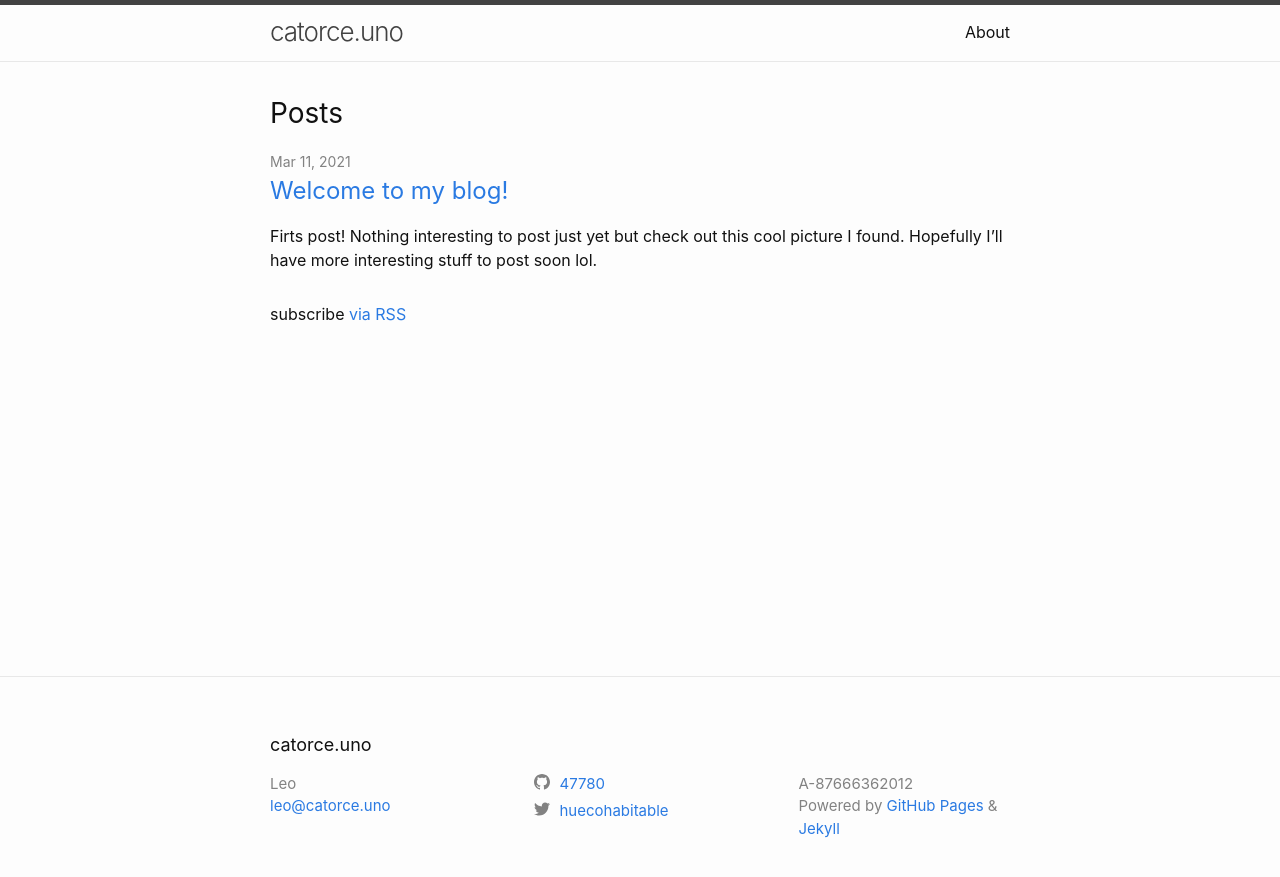
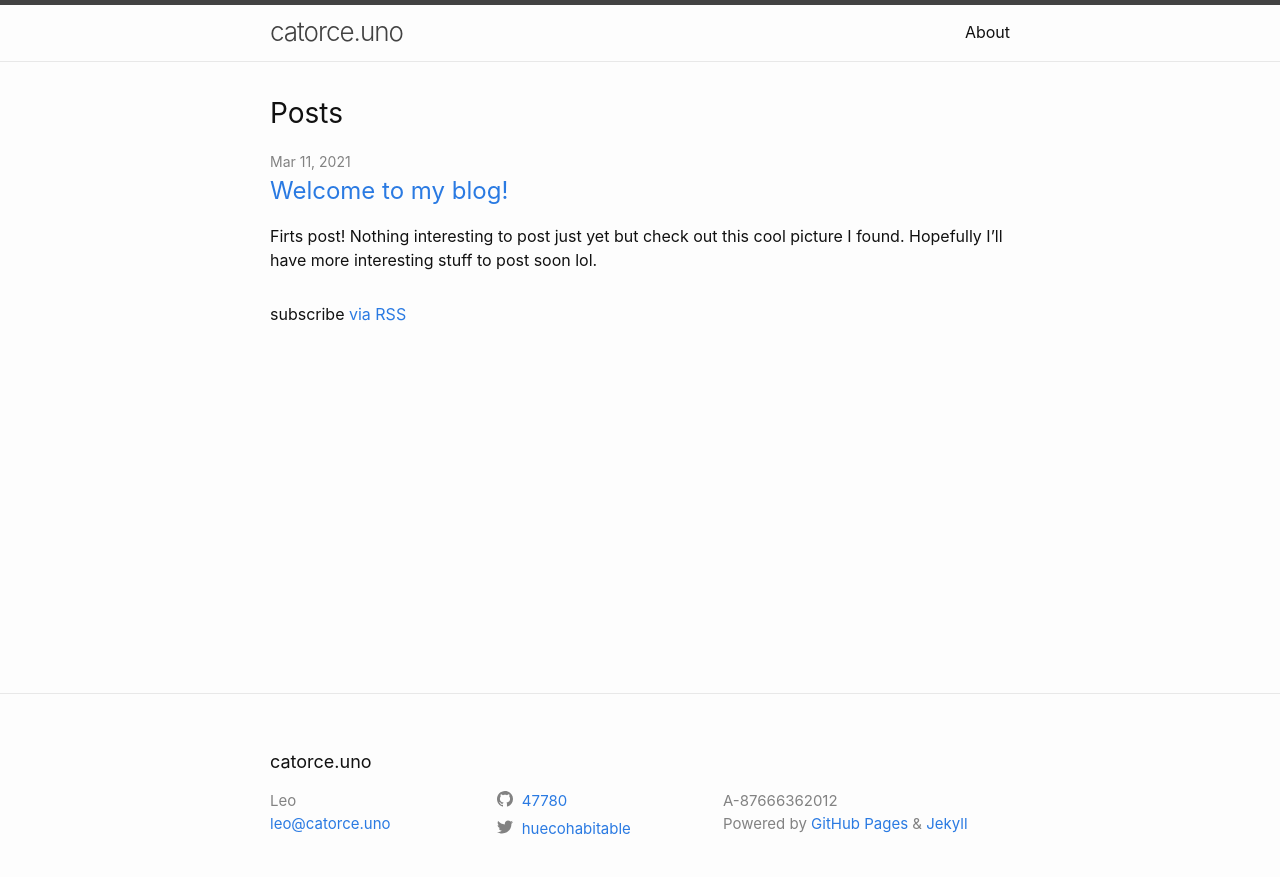
Before and after one commit to 47780/47780.github.io, a Jekyll site: the page built from index.markdown, in a window 1280 px wide. Shown: the top 877 px of the page. Built offline with Jekyll 4.4.1, drawn with Linux system fonts in a browser that asks for light colours.

Commit message:
Adjusted footer column widths

```diff
--- a/_sass/minima/_layout.scss
+++ b/_sass/minima/_layout.scss
@@ -136,18 +136,18 @@
 }
 
 .footer-col-1 {
-  width: -webkit-calc(35% - (#{$spacing-unit} / 2));
-  width:         calc(35% - (#{$spacing-unit} / 2));
+  width: -webkit-calc(30% - (#{$spacing-unit} / 2));
+  width:         calc(30% - (#{$spacing-unit} / 2));
 }
 
 .footer-col-2 {
-  width: -webkit-calc(35% - (#{$spacing-unit} / 2));
-  width:         calc(35% - (#{$spacing-unit} / 2));
+  width: -webkit-calc(30% - (#{$spacing-unit} / 2));
+  width:         calc(30% - (#{$spacing-unit} / 2));
 }
 
 .footer-col-3 {
-  width: -webkit-calc(30% - (#{$spacing-unit} / 2));
-  width:         calc(30% - (#{$spacing-unit} / 2));
+  width: -webkit-calc(40% - (#{$spacing-unit} / 2));
+  width:         calc(40% - (#{$spacing-unit} / 2));
 }
 
 @include media-query($on-laptop) {
```
